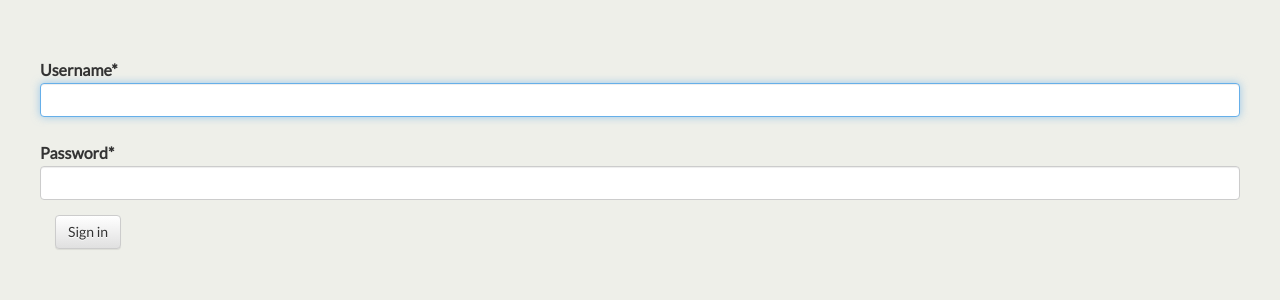
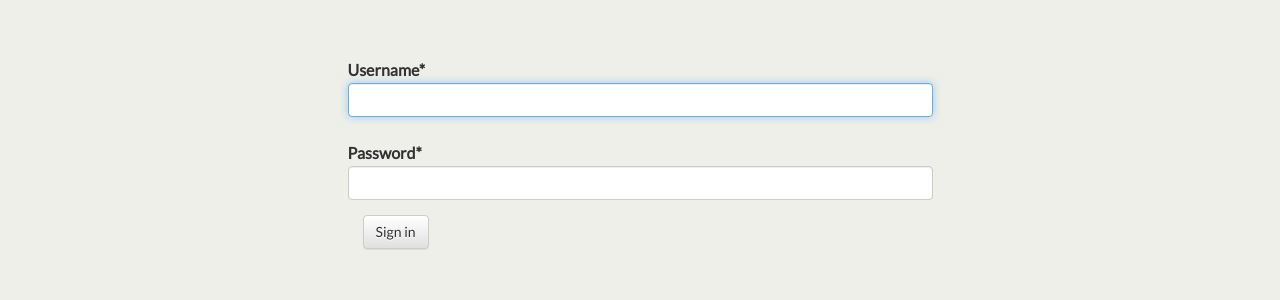
Before and after one commit to AntonNikulin/uni-cw-s6, a Django app: page /login/ in a window 1280 px wide. Shown: the part 51-351 px from the top of the page. Run offline with Django 3.2, Linux system fonts and the light colour scheme; parts of the project's set-up code (start-up, migrations or seed data) failed here and were passed over; some libraries are stand-ins or nearby versions.

Commit message:
ScrLang + auth pages centered

```diff
--- a/ScrLang/UniScrLangKpp/templates/registration/login.html
+++ b/ScrLang/UniScrLangKpp/templates/registration/login.html
@@ -10,7 +10,7 @@
     <div class="topPadding">
         <div class="container">
             <div class="row">
-                <form method="post" class="form-horizontal" action="{% url 'django.contrib.auth.views.login' %}">
+                <form method="post" class="form-horizontal col-md-6 col-md-offset-3" action="{% url 'django.contrib.auth.views.login' %}">
                 {% csrf_token %}
                     {{ form|crispy }}
                     <button type="submit" class="btn btn-default">Sign in</button>
--- a/ScrLang/UniScrLangKpp/templates/registration/register.html
+++ b/ScrLang/UniScrLangKpp/templates/registration/register.html
@@ -7,7 +7,7 @@
     <div class="topPadding">
         <div class="container">
             <div class="row">
-                <form method="post" action=".">{% csrf_token %}
+                <form method="post" action="." class="col-md-6 col-md-offset-3">{% csrf_token %}
                     {{ form|crispy }}
                     <button type="submit" class="btn btn-default">Register</button>
                 </form>
```
Also changed, not shown: ScrLang/UniScrLangKpp/db.db.
